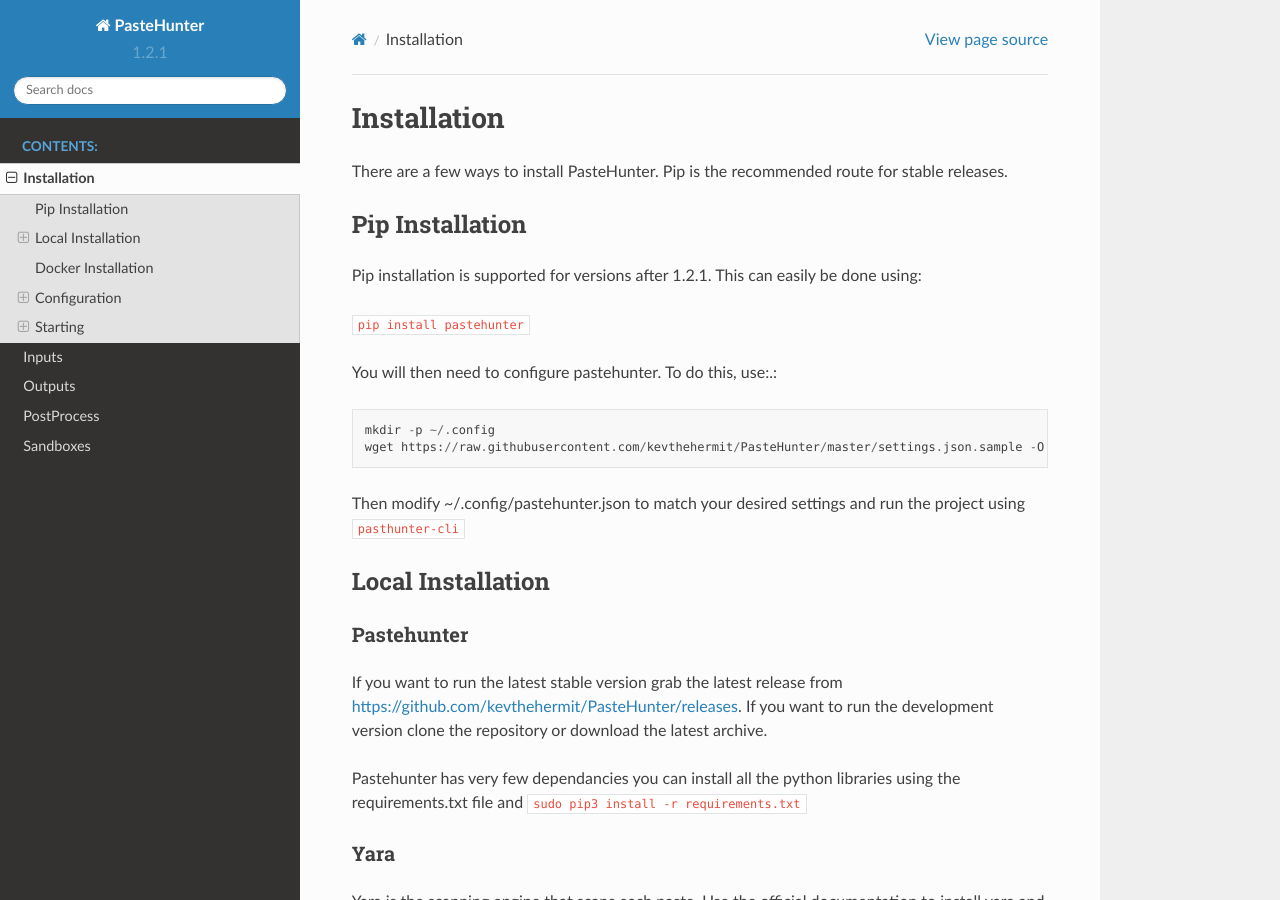
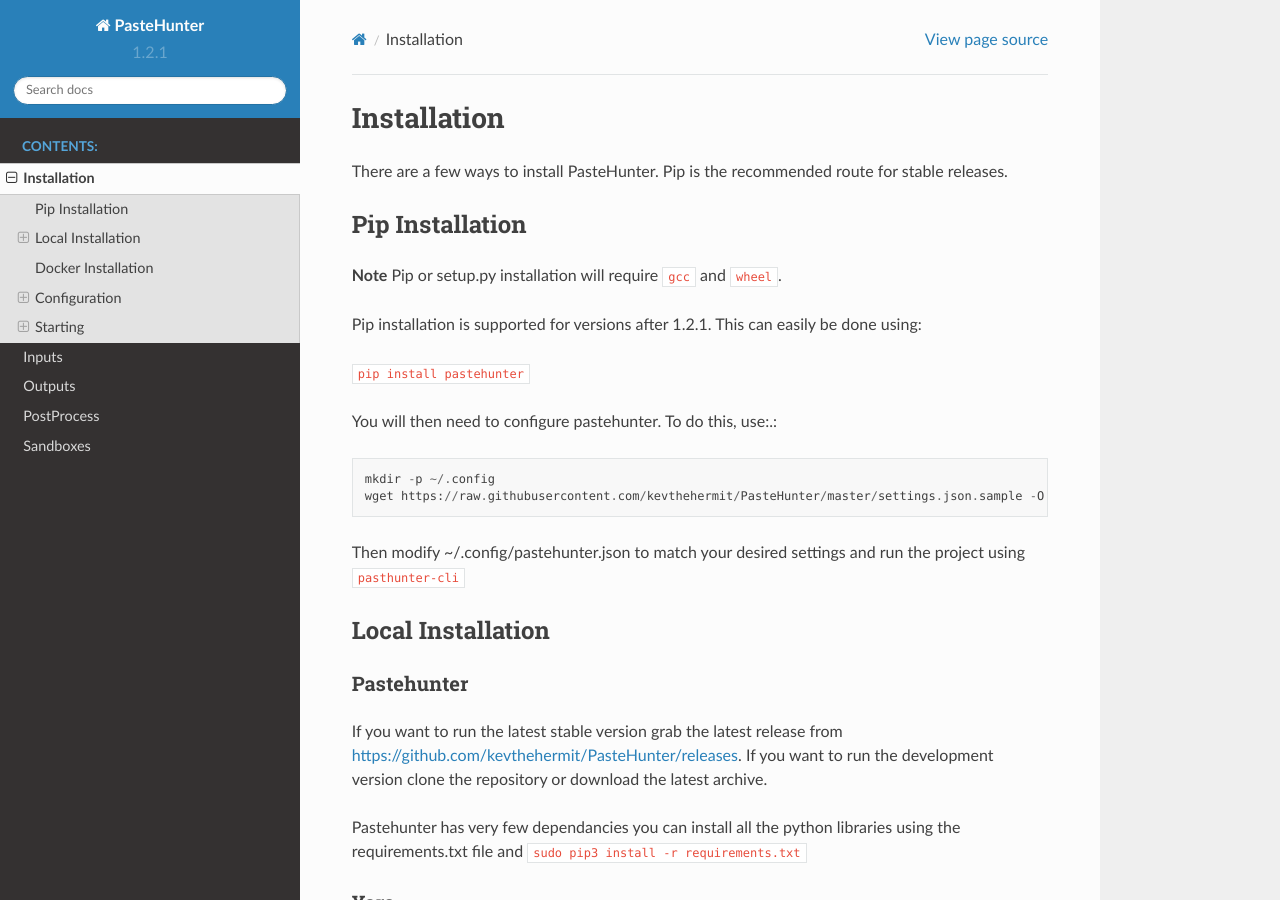
Before and after one commit to kevthehermit/PasteHunter, a Sphinx documentation site: the page built from docs/installation.rst, in a window 1280 px wide and 900 px high. Built offline with Sphinx 7.4.7 and the Read the Docs theme 2.0.0, drawn with Linux system fonts in a browser that asks for light colours.

Commit message:
Added comment on gcc/wheel
Resolves #105

```diff
--- a/docs/installation.rst
+++ b/docs/installation.rst
@@ -6,6 +6,8 @@
 
 Pip Installation
 ------------------
+**Note** Pip or setup.py installation will require ``gcc`` and ``wheel``.
+
 Pip installation is supported for versions after 1.2.1. This can easily be done using:
 
 ``pip install pastehunter``
```
